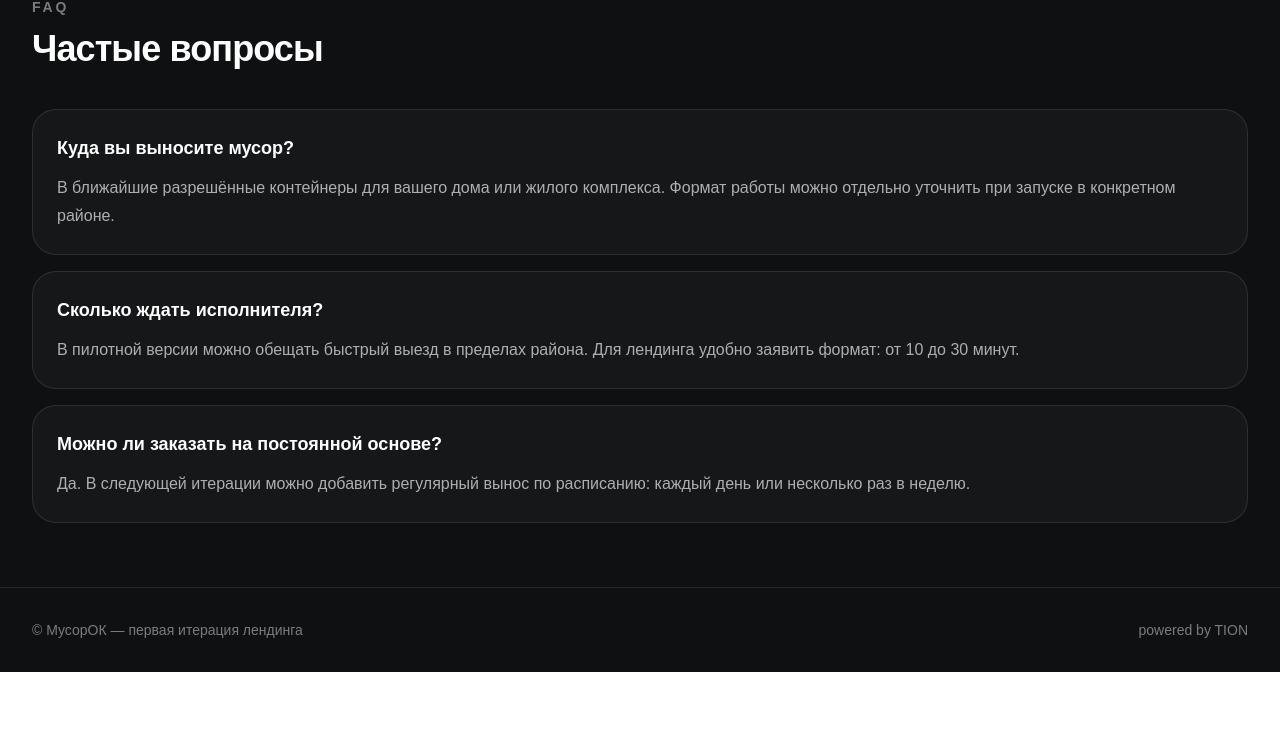
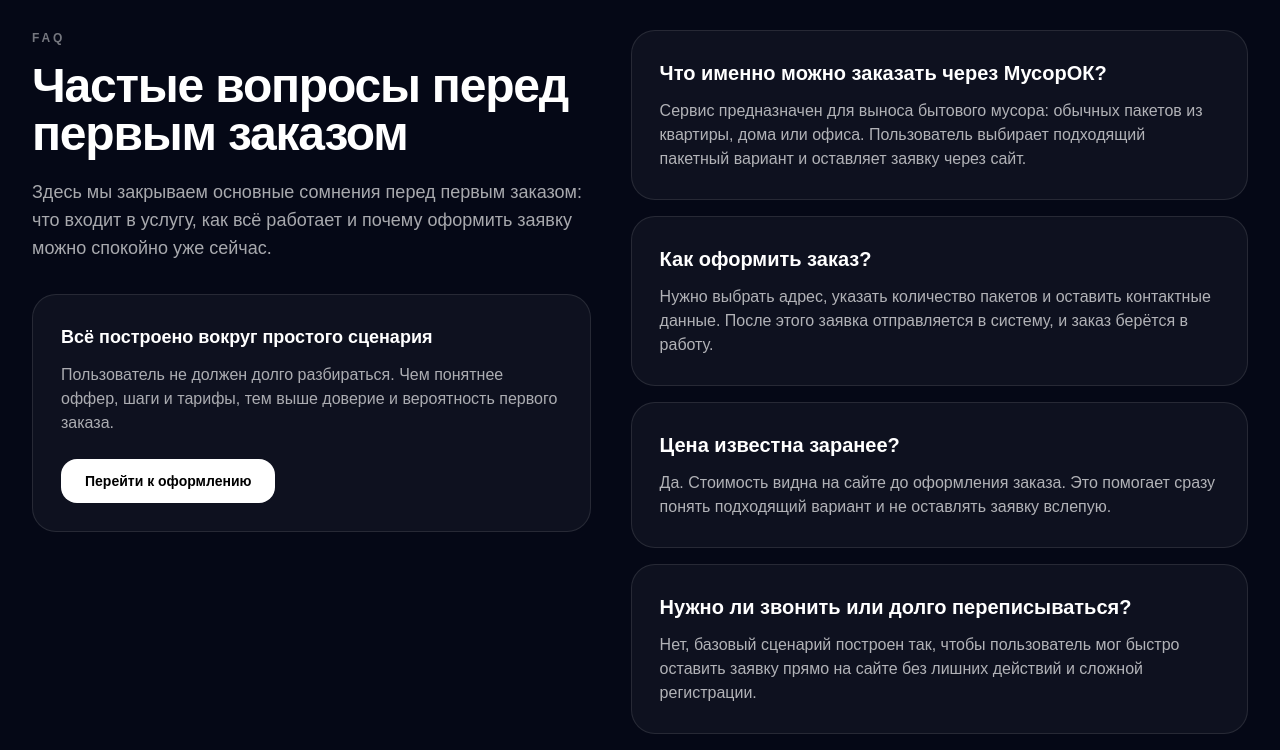
Before and after one commit to tionofficialwork/musorok-site, a Next.js app: page / in a window 1280 px wide. Shown: the part 4715-5465 px from the top of the page. Before the commit the page ends 5387 px from the top, so only its background shows below. Built offline with nearby package versions, Linux system fonts and the light colour scheme; no server answers.

Commit message:
feat: strengthen faq section to reduce first-order objections

```diff
--- a/components/landing/FaqSection.tsx
+++ b/components/landing/FaqSection.tsx
@@ -1,20 +1,90 @@
-import SectionTitle from "@/components/landing/SectionTitle";
-import { faq } from "@/lib/constants";
+export default function FaqSection() {
+  const faqs = [
+    {
+      question: "Что именно можно заказать через МусорОК?",
+      answer:
+        "Сервис предназначен для выноса бытового мусора: обычных пакетов из квартиры, дома или офиса. Пользователь выбирает подходящий пакетный вариант и оставляет заявку через сайт.",
+    },
+    {
+      question: "Как оформить заказ?",
+      answer:
+        "Нужно выбрать адрес, указать количество пакетов и оставить контактные данные. После этого заявка отправляется в систему, и заказ берётся в работу.",
+    },
+    {
+      question: "Цена известна заранее?",
+      answer:
+        "Да. Стоимость видна на сайте до оформления заказа. Это помогает сразу понять подходящий вариант и не оставлять заявку вслепую.",
+    },
+    {
+      question: "Нужно ли звонить или долго переписываться?",
+      answer:
+        "Нет, базовый сценарий построен так, чтобы пользователь мог быстро оставить заявку прямо на сайте без лишних действий и сложной регистрации.",
+    },
+    {
+      question: "Подходит ли сервис для первого пробного заказа?",
+      answer:
+        "Да. МусорОК как раз рассчитан на простой первый сценарий: понятный оффер, прозрачные тарифы и короткая форма без перегруза.",
+    },
+    {
+      question: "Что не входит в услугу?",
+      answer:
+        "Сайт ориентирован именно на бытовой мусор в пакетах. Если речь идёт о строительном мусоре, крупногабаритных предметах или нестандартном объёме, это уже не базовый сценарий услуги.",
+    },
+  ];
 
-export default function FaqSection() {
   return (
-    <section id="faq" className="scroll-mt-32 mx-auto max-w-7xl px-6 py-16 lg:px-8">
-      <SectionTitle eyebrow="FAQ" title="Частые вопросы" />
-      <div className="mt-10 grid gap-4">
-        {faq.map((item) => (
-          <div
-            key={item.q}
-            className="rounded-[1.5rem] border border-white/10 bg-white/[0.03] p-6"
-          >
-            <h3 className="text-lg font-bold">{item.q}</h3>
-            <p className="mt-3 leading-7 text-white/65">{item.a}</p>
+    <section id="faq" className="border-t border-white/10 bg-[#050816]">
+      <div className="mx-auto max-w-7xl px-5 py-20 sm:px-6 lg:px-8 lg:py-24">
+        <div className="grid gap-10 lg:grid-cols-[0.95fr_1.05fr] lg:items-start">
+          <div>
+            <div className="text-xs font-semibold uppercase tracking-[0.24em] text-white/45">
+              FAQ
+            </div>
+
+            <h2 className="mt-4 max-w-xl text-3xl font-semibold tracking-tight text-white sm:text-4xl lg:text-5xl">
+              Частые вопросы перед первым заказом
+            </h2>
+
+            <p className="mt-5 max-w-xl text-base leading-7 text-white/65 sm:text-lg">
+              Здесь мы закрываем основные сомнения перед первым заказом:
+              что входит в услугу, как всё работает и почему оформить заявку
+              можно спокойно уже сейчас.
+            </p>
+
+            <div className="mt-8 rounded-3xl border border-white/10 bg-white/[0.04] p-6 sm:p-7">
+              <div className="text-lg font-semibold text-white">
+                Всё построено вокруг простого сценария
+              </div>
+              <p className="mt-3 text-sm leading-6 text-white/65 sm:text-base">
+                Пользователь не должен долго разбираться. Чем понятнее оффер,
+                шаги и тарифы, тем выше доверие и вероятность первого заказа.
+              </p>
+
+              <a
+                href="#order"
+                className="mt-6 inline-flex items-center justify-center rounded-2xl bg-white px-6 py-3 text-sm font-semibold text-black transition hover:bg-white/90"
+              >
+                Перейти к оформлению
+              </a>
+            </div>
           </div>
-        ))}
+
+          <div className="grid gap-4">
+            {faqs.map((item) => (
+              <div
+                key={item.question}
+                className="rounded-3xl border border-white/10 bg-white/[0.04] p-6 transition hover:border-white/15 hover:bg-white/[0.055] sm:p-7"
+              >
+                <h3 className="text-lg font-semibold text-white sm:text-xl">
+                  {item.question}
+                </h3>
+                <p className="mt-3 text-sm leading-6 text-white/68 sm:text-base">
+                  {item.answer}
+                </p>
+              </div>
+            ))}
+          </div>
+        </div>
       </div>
     </section>
   );
```
